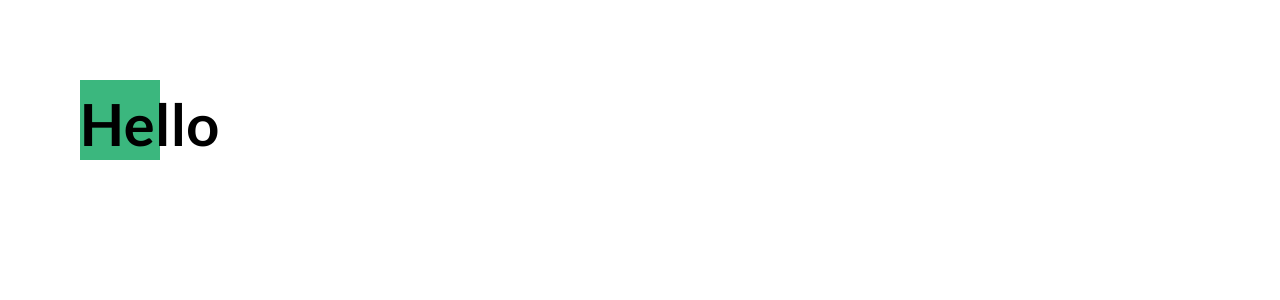
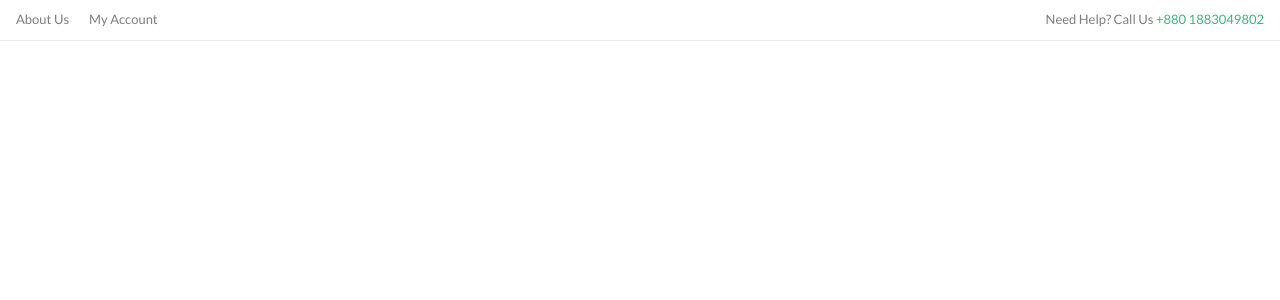
Before and after one commit to Emoncr/KenaKata_client, a Next.js app: page / in a window 1280 px wide. Shown: the top 300 px of the page. Built offline with nearby package versions, Linux system fonts and the light colour scheme.

Commit message:
Create - created Top Header

```diff
--- a/src/app/globals.css
+++ b/src/app/globals.css
@@ -56,3 +56,12 @@
     --background-3: #def9ec;
   }
 }
+
+
+.container{
+  @apply max-w-[1616px] mx-auto px-4
+}
+
+.text_content{
+  @apply text-skin-text font-medium text-sm
+}
--- a/src/app/page.jsx
+++ b/src/app/page.jsx
@@ -1,10 +1,11 @@
+import MainLayout from "@/components/Layouts/MainLayout";
 
 export default function Home() {
   return (
-    <main>
-      <div className="bg-skin-brand h-20 w-20 m-20">
-        <h1 className="text-5xl font-bold font-lato ">Hello</h1>
-      </div>
-    </main>
+    <>
+      <MainLayout>
+
+      </MainLayout>
+    </>
   );
 }
--- /dev/null
+++ b/src/components/GlobalComponents/BottomHeader.jsx
@@ -0,0 +1,9 @@
+import React from 'react'
+
+const BottomHeader = () => {
+  return (
+    <div>BottomHeader</div>
+  )
+}
+
+export default BottomHeader
--- /dev/null
+++ b/src/components/GlobalComponents/MiddleHeader.jsx
@@ -0,0 +1,9 @@
+import React from 'react'
+
+const MiddleHeader = () => {
+  return (
+    <div>MiddleHeader</div>
+  )
+}
+
+export default MiddleHeader
--- /dev/null
+++ b/src/components/GlobalComponents/TopHeader.jsx
@@ -0,0 +1,22 @@
+import React from 'react'
+
+const TopHeader = () => {
+    return (
+        <div className='py-2.5 border-b border-solid border-skin-border'>
+            <div className="container grid grid-cols-2">
+                <div className='flex items-center justify-start gap-5'>
+                    <p className='text-skin-text text-xs font-medium  font-lato'>About Us</p>
+                    <p className='text-skin-text text-xs font-medium  font-lato'>My Account</p>
+                </div>
+                <div className='flex items-center justify-end'>
+                    <p className='text-skin-text text-xs font-medium  font-lato'>
+                        Need Help? Call Us
+                        <span className='text-skin-brand'> +880 1883049802</span>
+                    </p>
+                </div>
+            </div>
+        </div>
+    )
+}
+
+export default TopHeader
--- /dev/null
+++ b/src/components/Home/Header.jsx
@@ -0,0 +1,12 @@
+import React from 'react'
+import TopHeader from '../GlobalComponents/TopHeader'
+
+const Header = () => {
+  return (
+    <header>
+      <TopHeader />
+    </header>
+  )
+}
+
+export default Header
--- /dev/null
+++ b/src/components/Layouts/MainLayout.jsx
@@ -0,0 +1,15 @@
+import React from 'react'
+import Header from '../Home/Header'
+
+const MainLayout = ({ children }) => {
+    return (
+        <>
+            <Header />
+            <main>
+                {children}
+            </main>
+        </>
+    )
+}
+
+export default MainLayout
--- a/tailwind.config.js
+++ b/tailwind.config.js
@@ -31,6 +31,9 @@ module.exports = {
           danger: "var(--color-danger)",
           success: "var(--color-success)",
           info: "var(--color-info)",
+          background_1: "var(--background-1)",
+          background_2: "var(--background-2)",
+          background_3: "var(--background-3)",
         },
       },
       textColor: {
@@ -45,10 +48,18 @@ module.exports = {
           textBody: "var(--color-text-body)",
         },
       },
-      backgroundImage: {
-        "gradient-radial": "radial-gradient(var(--tw-gradient-stops))",
-        "gradient-conic":
-          "conic-gradient(from 180deg at 50% 50%, var(--tw-gradient-stops))",
+      borderColor: {
+        skin: {
+          border: "var(--border-color)",
+          border_2: "var( --border-color-2)",
+        },
+      },
+      boxShadow: {
+        skin: {
+          1: "var(--shadow-1)",
+          2: "var(--shadow-2)",
+          3: "var(--shadow-3)",
+        },
       },
     },
   },
```
